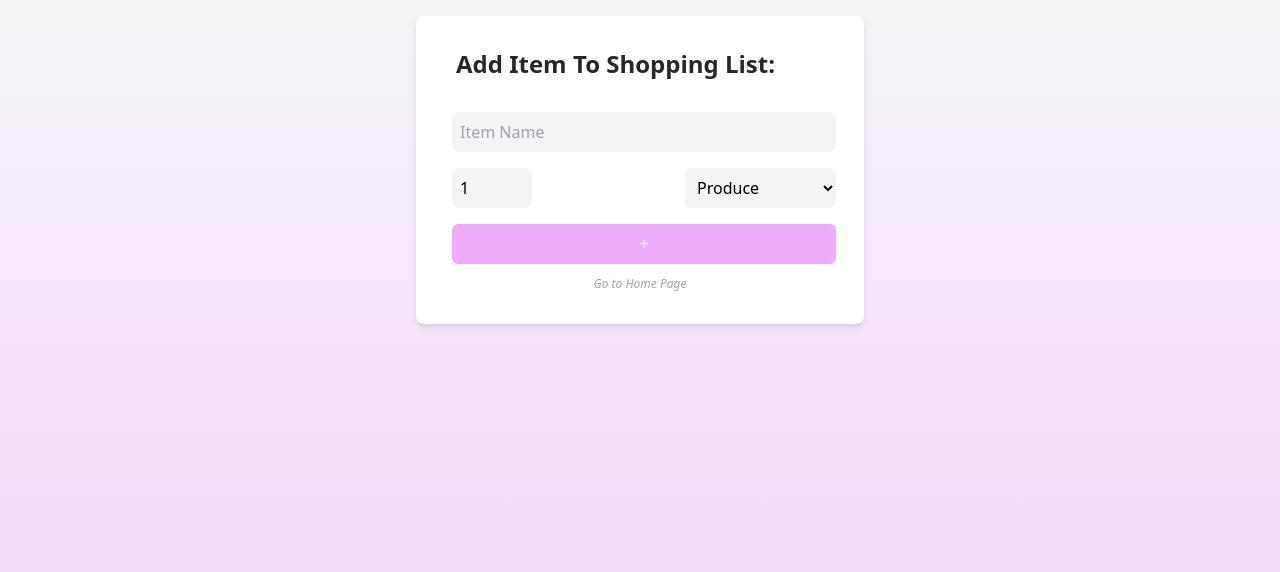
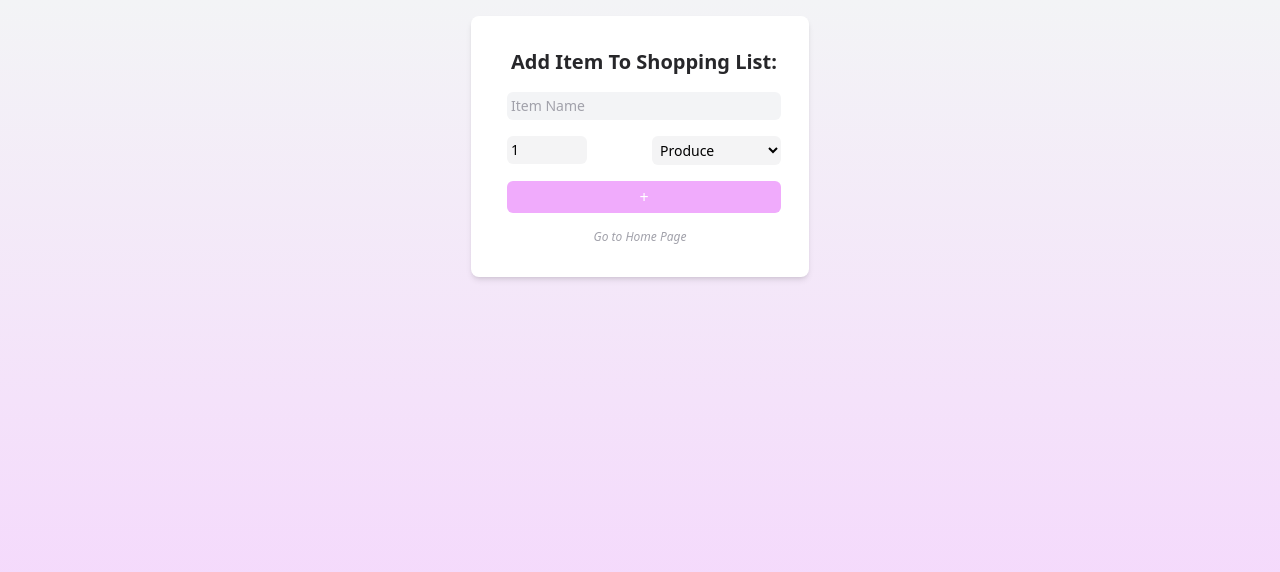
Before and after one commit to stephaniemartyna/cprg306-assignments, a Next.js app: page /week4 in a window 1280 px wide. Shown: the top 572 px of the page. Built offline with nearby package versions, Linux system fonts and the light colour scheme.

Commit message:
Sizing fix

```diff
--- a/app/week4/new-item.js
+++ b/app/week4/new-item.js
@@ -34,8 +34,8 @@ export default function NewItem() {
 
         return (
             <main className="flex justify-center">
-                <div className=" mt-4 w-full max-w-md bg-white p-8 rounded-lg shadow-md ">
-                  <h1 className="pl-2 text-2xl text-zinc-800 font-bold mb-8">
+                <div className=" mt-4 w-85 max-w-md bg-white p-8 rounded-lg shadow-md ">
+                  <h1 className="pl-2 text-xl text-zinc-800 font-bold mb-4">
                     Add Item To Shopping List:
                   </h1>
                   <form onSubmit={handleSubmit}>
@@ -47,7 +47,7 @@ export default function NewItem() {
                         placeholder="Item Name"
                         onChange={handleNameChange}
                         value={name}
-                        className="ml-1 p-2 block w-full rounded-md placeholder-zinc-400 text-black bg-gray-100 focus:bg-white"
+                        className="text-sm ml-1 p-1 block w-full rounded-md placeholder-zinc-400 text-black bg-gray-100 focus:bg-white"
                       />
                     </label>
                     </div>
@@ -58,7 +58,7 @@ export default function NewItem() {
                         required
                         onChange={handleQuantityChange}
                         value={quantity}
-                        className="ml-1 w-20 p-2 rounded-md text-black bg-zinc-100 focus:bg-white"
+                        className="text-sm ml-1 w-20 p-1 rounded-md text-black bg-zinc-100 focus:bg-white"
                       />
                     </label>
                     <label className="block mb-4 ">
@@ -67,7 +67,7 @@ export default function NewItem() {
                         name="category"
                         value={category}
                         onChange={handleCategoryChange}
-                        className="ml-1 p-2 w-full rounded-md text-black bg-zinc-100 focus:bg-white ">
+                        className="text-sm ml-1 p-1 w-full rounded-md text-black bg-zinc-100 focus:bg-white ">
                         <option value disabled> Category</option>
                         <option value="Produce">Produce</option>
                         <option value="Dairy">Dairy</option>
@@ -86,10 +86,10 @@ export default function NewItem() {
                     <button
                       type="submit"
                       onSubmit={handleSubmit}
-                      className="ml-1 p-2 block w-full bg-fuchsia-300 hover:bg-fuchsia-500 rounded-md text-white">
+                      className="ml-1 p-1 block w-full bg-fuchsia-300 hover:bg-fuchsia-500 rounded-md text-white">
                       +
                     </button>
-                    <div className='text-center italic text-xs mt-3 text-zinc-400'>
+                    <div className='text-center italic text-xs mt-4 text-zinc-400'>
                     <Link href="/">Go to Home Page</Link>
                     </div>
                   </form>
```
